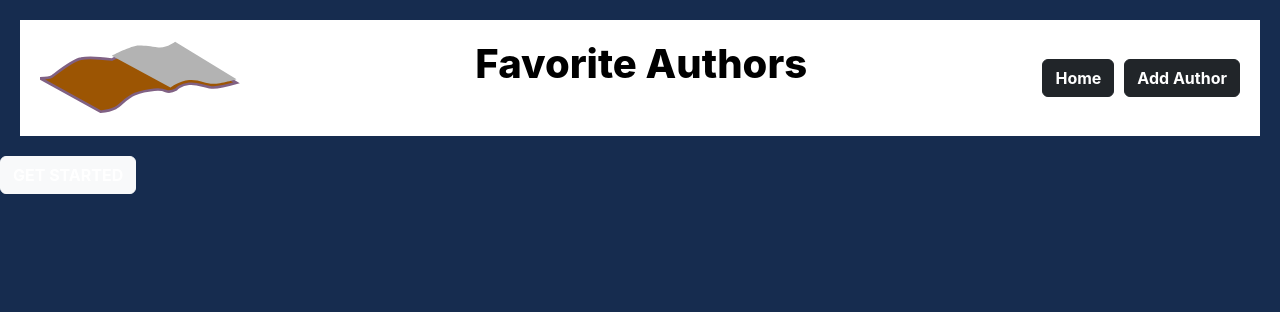
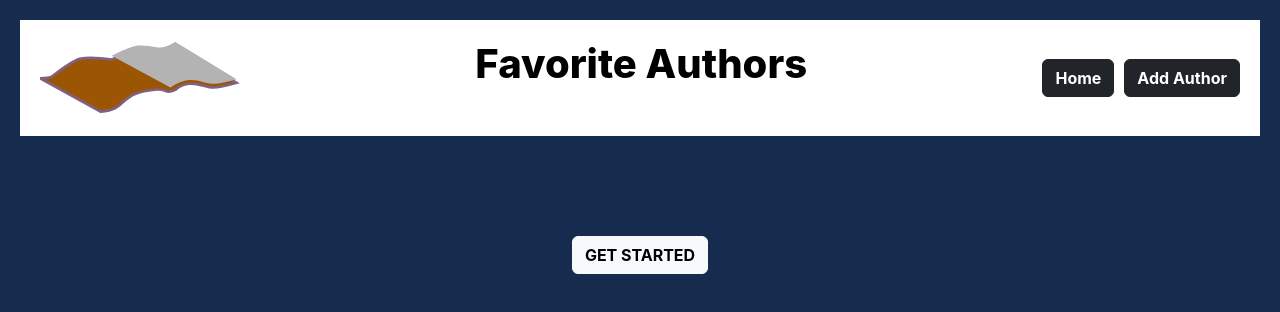
Before and after one commit to PaulDeUlloa/MERN_Authors, a React (Create React App) app in the folder client/: page / in a window 1280 px wide. Shown: the top 312 px of the page. Built offline with nearby package versions, Linux system fonts and the light colour scheme.

Commit message:
get started button added

```diff
--- a/client/src/App.css
+++ b/client/src/App.css
@@ -161,3 +161,18 @@ body{
   margin-top: 10px;
   gap: 10px;
 }
+
+/* GET STARTED */
+
+#getStartedBtnStyling{
+  text-decoration: none;
+  color:rgb(0, 0, 0);
+  font-weight: 650;
+}
+
+#getStartedPage{
+  display: flex;
+  align-items: center;
+  justify-content: center;
+  margin-top: 100px;
+}
--- a/client/src/App.jsx
+++ b/client/src/App.jsx
@@ -34,7 +34,7 @@ function App() {
       </div>
       <div id="getStartedPage">
         <button class="btn btn-light">
-          <Link to="/authors" id="navbarLinksFontColor">
+          <Link to="/authors" id="getStartedBtnStyling">
             GET STARTED
           </Link>
         </button>
```
